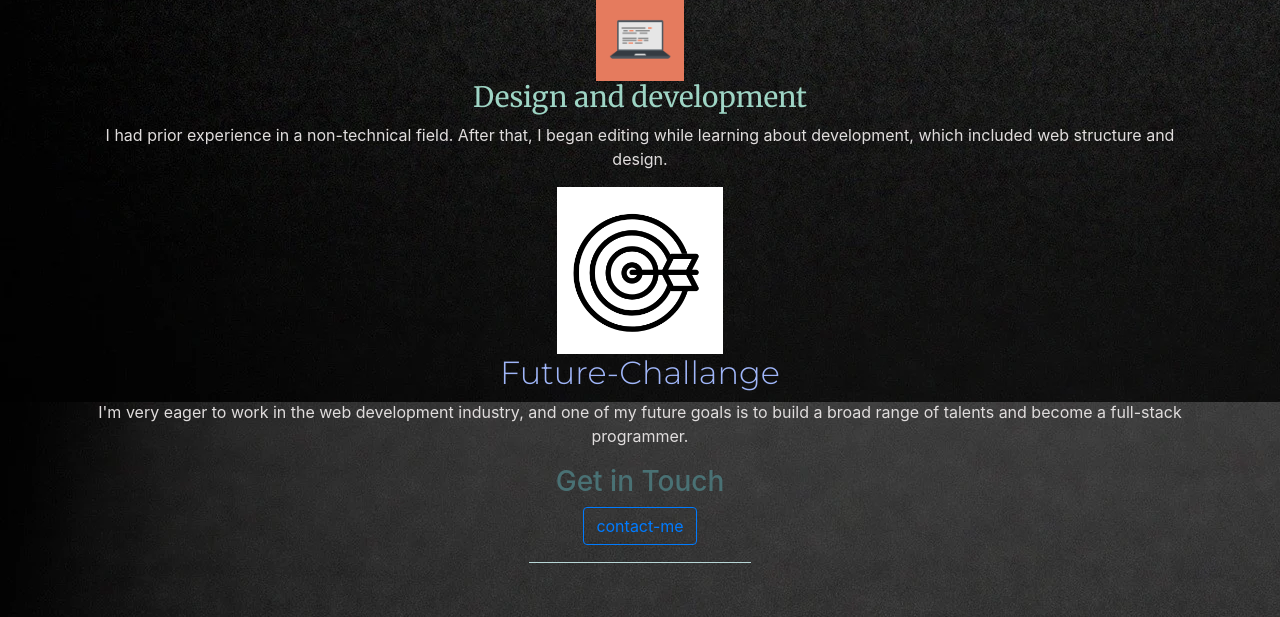
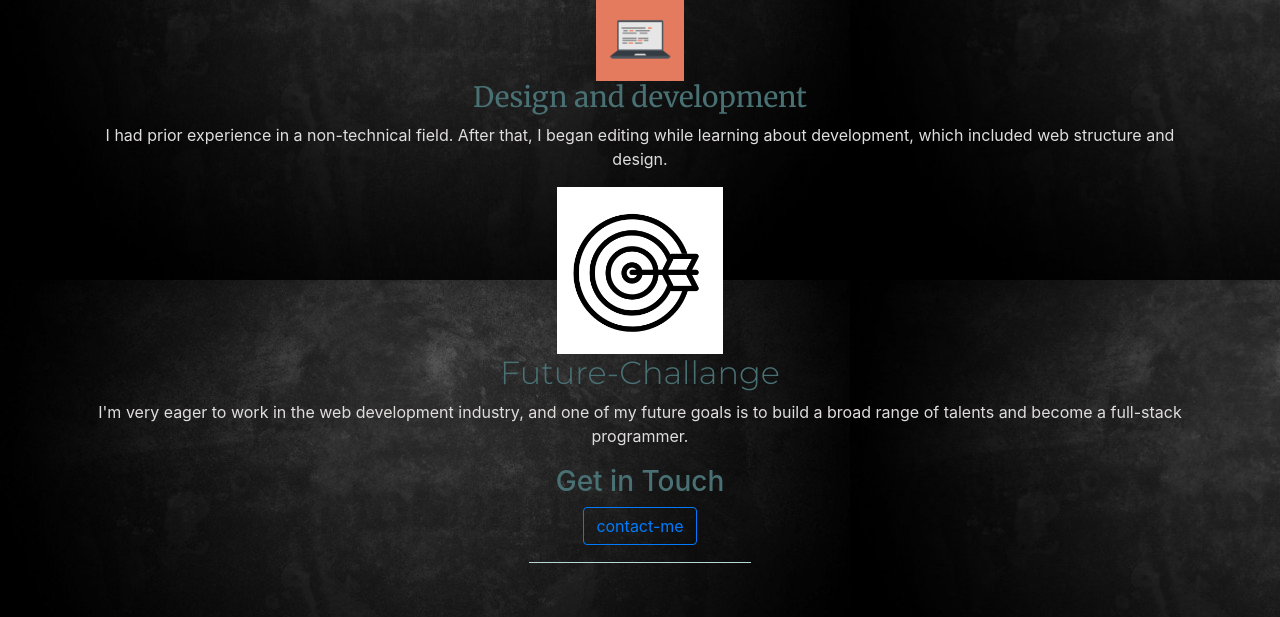
Before and after one commit to Vignesh296169/1st-html, a plain HTML site: page index.html in a window 1280 px wide. Shown: the part 678-1295 px from the top of the page. Drawn offline with nearby package versions, Linux system fonts and the light colour scheme.

Commit message:
background

```diff
--- a/css/style.css
+++ b/css/style.css
@@ -1,5 +1,5 @@
  body{
-  background-image: url("/image/3DnTgd.webp");
+  background-image: url("/image/textured-background.jpg");
    background-size:auto;
    background-blend-mode:darken;
 
@@ -22,7 +22,7 @@
  }
  .name{
     font-weight: lighter;
-    color: #518dad;
+    color: #497174;
     line-height: 1;
     margin-top: 1%;
  }
@@ -39,13 +39,13 @@
 
  }
  .design{
-   color: #9ED5C5;
+   color: #497174;
    font-family: 'Merriweather', serif;
    font-weight: 300;
 
  }
  .htow{
-   color: rgb(160, 182, 249);
+   color:#497174;
    font-weight: 500;
    font-family: 'Montserrat', sans-serif;
  }
```
Also changed, not shown: image/textured-background.jpg (added), image/textured-backgrounds-1920x1080-11553971175zhiouxceyf.jpg (added).
